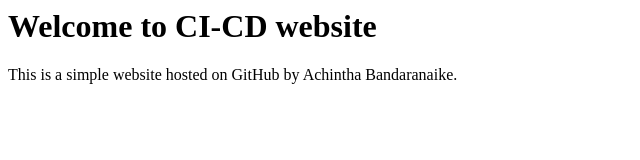
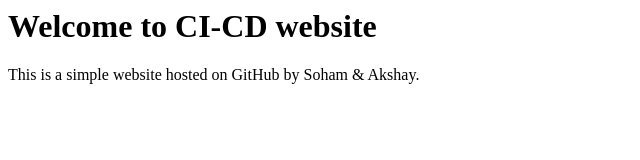
Before and after one commit to akshaykam/cicd-cross-account, a plain HTML site: page index.html in a window 1280 px wide. Shown: the full height of the page, 0-640 px from the left. Drawn offline with Linux system fonts and the light colour scheme.

Commit message:
Update index.html

```diff
--- a/index.html
+++ b/index.html
@@ -4,6 +4,6 @@
   </head>
   <body>
     <h1>Welcome to CI-CD  website</h1>
-    <p>This is a simple website hosted on GitHub by Achintha Bandaranaike.</p>
+    <p>This is a simple website hosted on GitHub by Soham & Akshay.</p>
   </body>
 </html>
```
